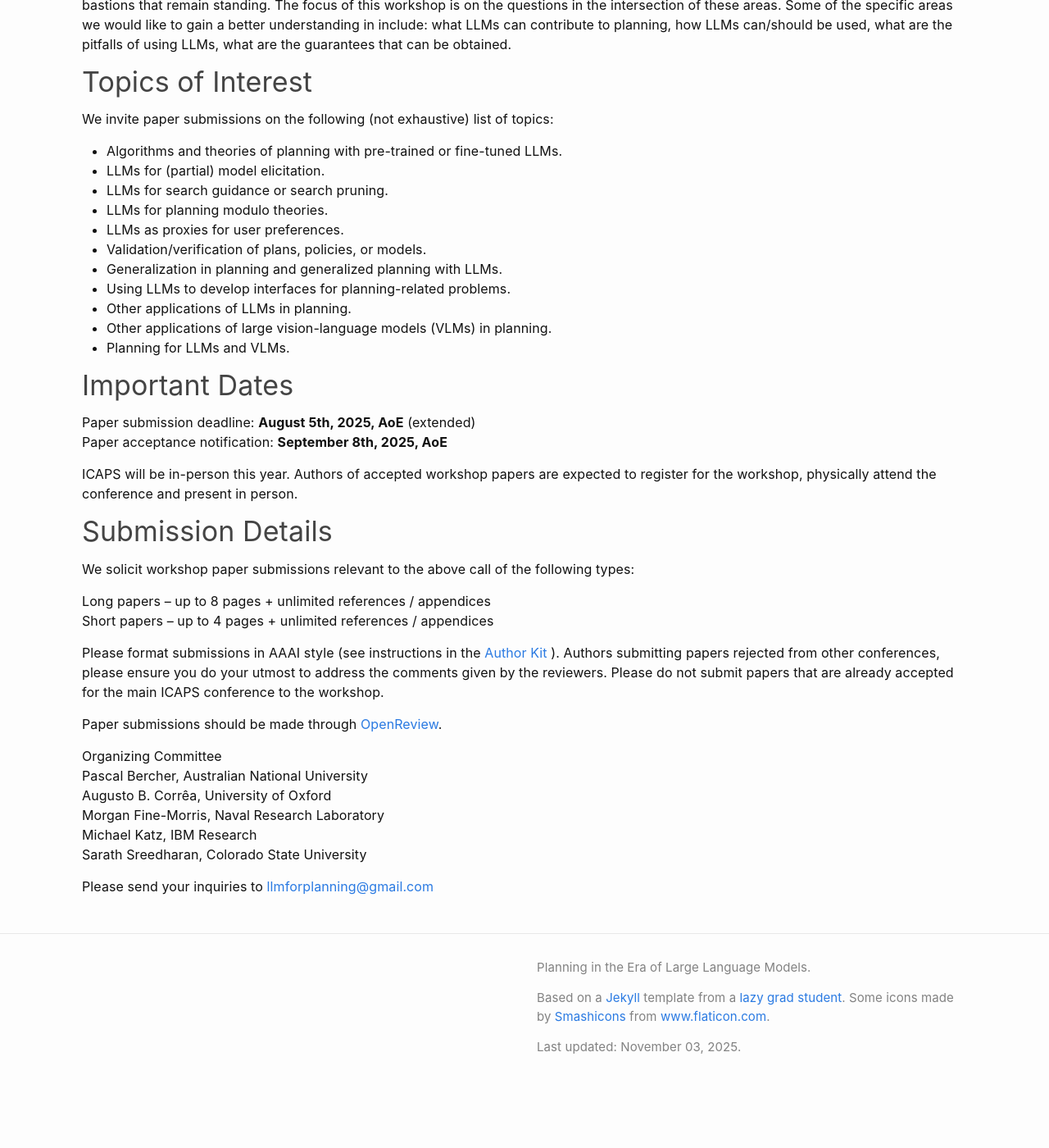
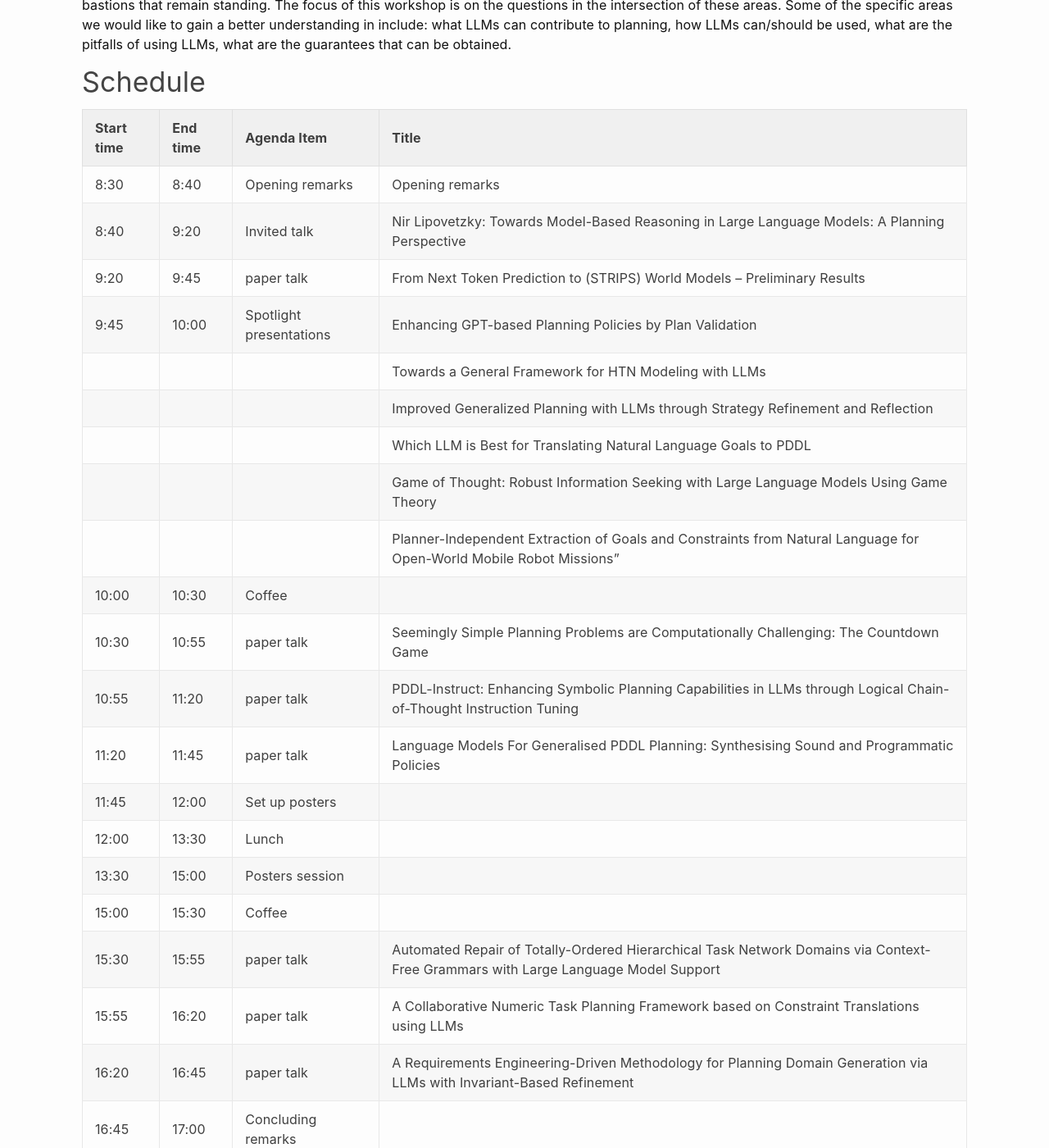
Before and after one commit to llmforplanning/llmforplanning.github.io, a Jekyll site: the page built from icaps25.md, in a window 1280 px wide and 1400 px high, scrolled down 223 px. Shown: the whole window at 82% size. Built offline with Jekyll 4.4.1, drawn with Linux system fonts in a browser that asks for light colours; before the commit the page ends 1557 px from its top, so only the background shows below that.

Commit message:
table with schedule

```diff
--- a/icaps25.md
+++ b/icaps25.md
@@ -8,6 +8,56 @@ layout: home
 ---
 ### Overview
 Large Language Models (LLMs) are a disruptive force, changing how research was done in many sub-areas of AI. Planning is one of the last bastions that remain standing. The focus of this workshop is on the questions in the intersection of these areas. Some of the specific areas we would like to gain a better understanding in include: what LLMs can contribute to planning, how LLMs can/should be used, what are the pitfalls of using LLMs, what are the guarantees that can be obtained.
+
+### Schedule
+<!-- |Start time	|	End time | Agenda Item | Title |  Presenter
+|:----------|:---------|:------------|:------|:------|
+|8:30	|	8:40	|	Opening remarks	|	Opening remarks	|	Chairs
+|8:40	|	9:20	|	Invited talk	|	Towards Model-Based Reasoning in Large Language Models: A Planning Perspective |	Nir Lipovetzky
+|9:20	|	9:45	|	paper talk	|	From Next Token Prediction to (STRIPS) World Models  -- Preliminary Results	|
+|9:45	|	10:00	|	Spotlight presentations	|  Enhancing GPT-based Planning Policies by Plan Validation  |
+|        |           |                           |  Towards a General Framework for HTN Modeling with LLMs  |
+|        |           |                           |  Improved Generalized Planning with LLMs through Strategy Refinement and Reflection  |
+|        |           |                           |  Which LLM is Best for Translating Natural Language Goals to PDDL  |
+|        |           |                           |  Game of Thought: Robust Information Seeking with Large Language Models Using Game Theory  |
+|        |           |                           |  Planner-Independent Extraction of Goals and Constraints from Natural Language for Open-World Mobile Robot Missions"	|
+|10:00	|	10:30	|	Coffee	|		|
+|10:30	|	10:55	|	paper talk	|	Seemingly Simple Planning Problems are Computationally Challenging: The Countdown Game	|
+|10:55	|	11:20	|	paper talk	|	PDDL-Instruct: Enhancing Symbolic Planning Capabilities in LLMs through Logical Chain-of-Thought Instruction Tuning	|
+|11:20	|	11:45	|	paper talk	|	Language Models For Generalised PDDL Planning: Synthesising Sound and Programmatic Policies	|
+|11:45	|	12:00	|	Set up posters
+|12:00	|	13:30	|	Lunch	|		|
+|13:30	|	15:00	|	Posters session	|		|
+|15:00	|	15:30	|	Coffee	|		|
+|15:30	|	15:55	|	paper talk	|	Automated Repair of Totally-Ordered Hierarchical Task Network Domains via Context-Free Grammars with Large Language Model Support	|
+|15:55	|	16:20	|	paper talk	|	A Collaborative Numeric Task Planning Framework based on Constraint Translations using LLMs	|
+|16:20	|	16:45	|	paper talk	|	A Requirements Engineering-Driven Methodology for Planning Domain Generation via LLMs with Invariant-Based Refinement	|	Remote (schedule to end of workshop)
+|16:45	|	17:00	|	Concluding remarks	|		|	Chairs -->
+
+
+|Start time	|	End time | Agenda Item | Title
+|:----------|:---------|:------------|:------|
+|8:30	|	8:40	|	Opening remarks	|	Opening remarks
+|8:40	|	9:20	|	Invited talk	|	Nir Lipovetzky: Towards Model-Based Reasoning in Large Language Models: A Planning Perspective
+|9:20	|	9:45	|	paper talk	|	From Next Token Prediction to (STRIPS) World Models  -- Preliminary Results
+|9:45	|	10:00	|	Spotlight presentations	|  Enhancing GPT-based Planning Policies by Plan Validation
+|        |           |                           |  Towards a General Framework for HTN Modeling with LLMs
+|        |           |                           |  Improved Generalized Planning with LLMs through Strategy Refinement and Reflection
+|        |           |                           |  Which LLM is Best for Translating Natural Language Goals to PDDL
+|        |           |                           |  Game of Thought: Robust Information Seeking with Large Language Models Using Game Theory
+|        |           |                           |  Planner-Independent Extraction of Goals and Constraints from Natural Language for Open-World Mobile Robot Missions"
+|10:00	|	10:30	|	Coffee	|
+|10:30	|	10:55	|	paper talk	|	Seemingly Simple Planning Problems are Computationally Challenging: The Countdown Game
+|10:55	|	11:20	|	paper talk	|	PDDL-Instruct: Enhancing Symbolic Planning Capabilities in LLMs through Logical Chain-of-Thought Instruction Tuning
+|11:20	|	11:45	|	paper talk	|	Language Models For Generalised PDDL Planning: Synthesising Sound and Programmatic Policies
+|11:45	|	12:00	|	Set up posters
+|12:00	|	13:30	|	Lunch	|
+|13:30	|	15:00	|	Posters session	|
+|15:00	|	15:30	|	Coffee	|
+|15:30	|	15:55	|	paper talk	|	Automated Repair of Totally-Ordered Hierarchical Task Network Domains via Context-Free Grammars with Large Language Model Support
+|15:55	|	16:20	|	paper talk	|	A Collaborative Numeric Task Planning Framework based on Constraint Translations using LLMs
+|16:20	|	16:45	|	paper talk	|	A Requirements Engineering-Driven Methodology for Planning Domain Generation via LLMs with Invariant-Based Refinement
+|16:45	|	17:00	|	Concluding remarks	|
 
 ### Topics of Interest
 We invite paper submissions on the following (not exhaustive) list of topics:
```
